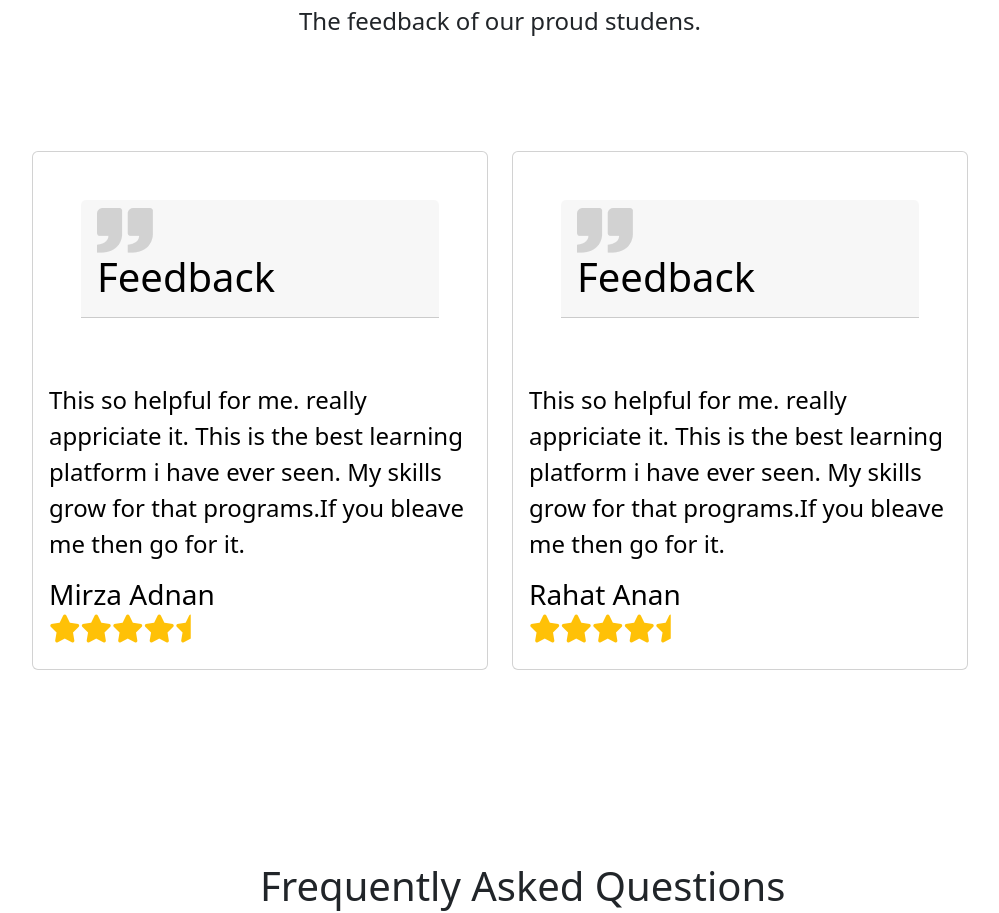
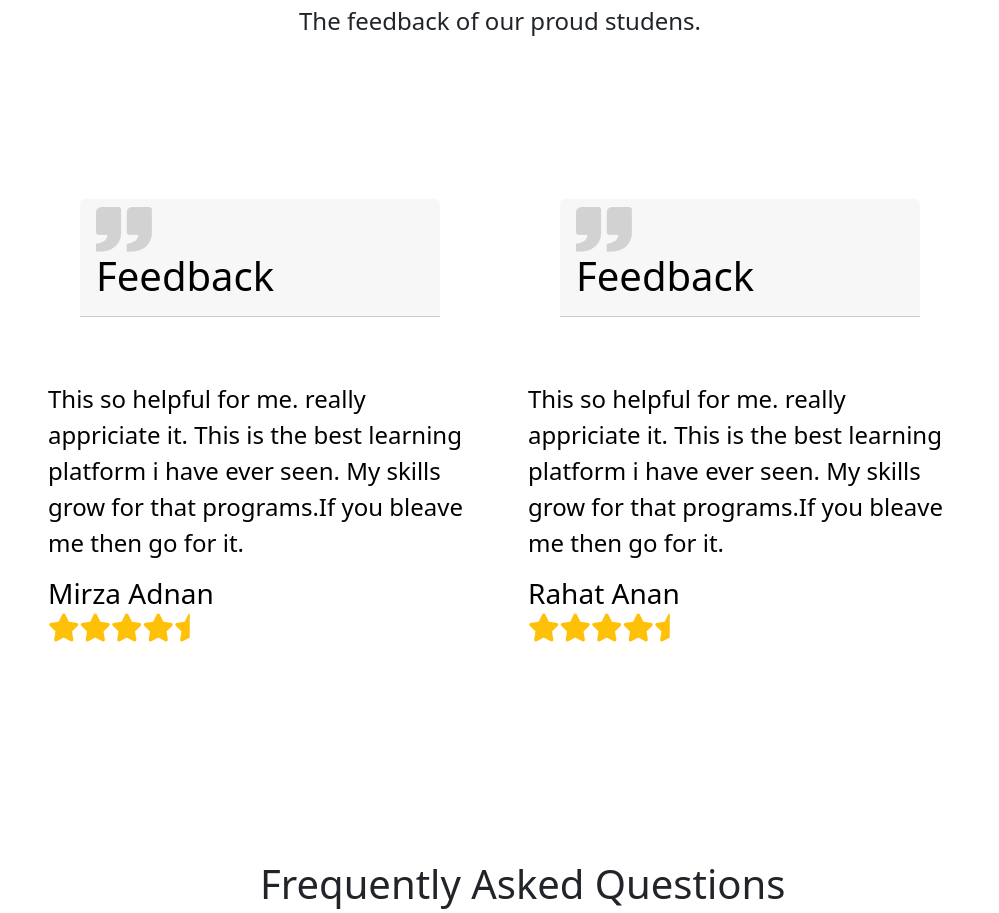
Before and after one commit to SabbirHasan07/Tech-path, a plain HTML site: page index.html in a window 1280 px wide. Shown: the part 3881-4794 px from the top of the page, without its empty margins (140-1139 px from the left). Drawn offline with nearby package versions, Linux system fonts and the light colour scheme.

Commit message:
seven-commit

```diff
--- a/index.html
+++ b/index.html
@@ -428,7 +428,7 @@
           </div>
           <div class="row m-5 p-5">
             <div class="col-lg-6  col-sm-12">
-              <div class="card text-black mb-3" style="max-width: 600px;">
+              <div class="card text-black mb-3 border-0" style="max-width: 600px;">
                 <div class="card-header m-5"><img src="images/comma.png" alt=""> <h1>Feedback</h1></div>
                 <div class="card-body">
 
@@ -438,7 +438,7 @@
             </div>
           </div>
           <div class="col-lg-6 ">
-            <div class="card text-black mb-3" style="max-width: 600px;">
+            <div class="card text-black mb-3 border-0" style="max-width: 600px;">
               <div class="card-header m-5"><img src="images/comma.png" alt=""> <h1>Feedback</h1></div>
               <div class="card-body">
 
```
